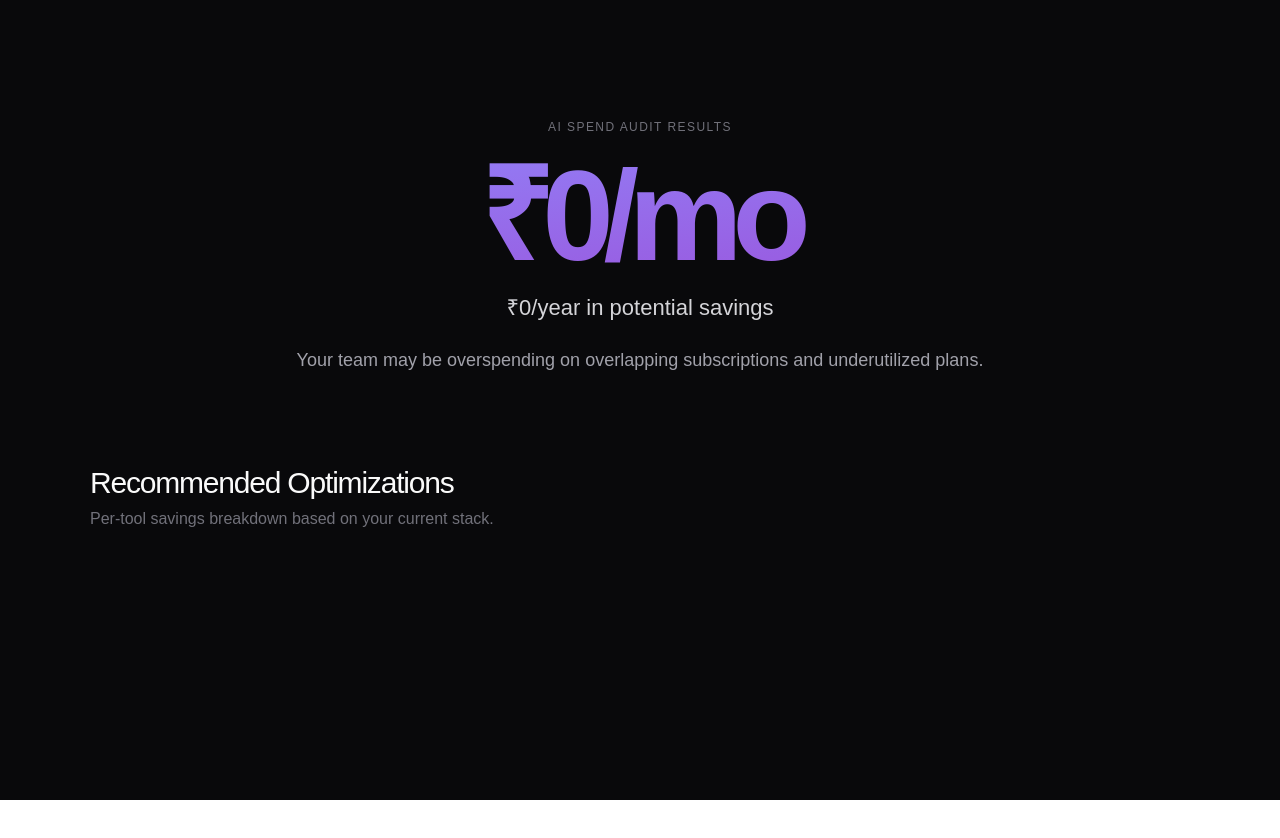
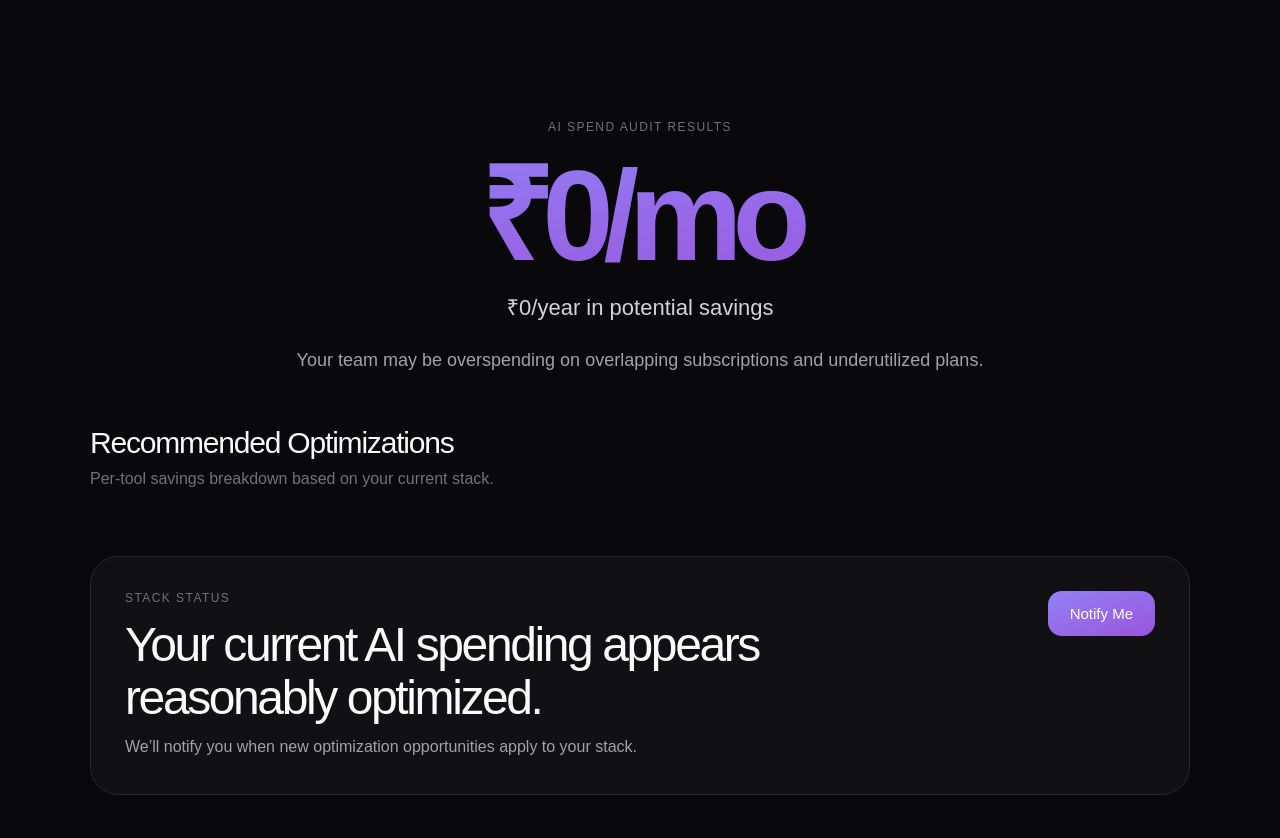
Before and after one commit to irisxvii/burnrate.ai, a Next.js app: page /audit/results in a window 1280 px wide. Shown: the top 838 px of the page. Before the commit the page ends 800 px from the top, so only its background shows below. Built offline with nearby package versions, Linux system fonts and the light colour scheme.

Commit message:
feat: add optimized card for lower spending in results page

```diff
--- a/src/app/audit/results/page.module.css
+++ b/src/app/audit/results/page.module.css
@@ -12,7 +12,7 @@
 
 .hero {
   text-align: center;
-  margin-bottom: 90px;
+  margin-bottom: 50px;
 }
 
 .label {
@@ -145,7 +145,7 @@
 }
 
 .cta {
-  margin-top: 80px;
+  margin-top: 40px;
 }
 
 .ctaCard {
@@ -191,6 +191,17 @@
   );
 }
 
+.optimizedCard {
+  align-items: flex-start;
+  gap: 24px;
+}
+
+.optimizedCard p:last-child {
+  color: #a1a1aa;
+  margin-top: 10px;
+  line-height: 1.6;
+}
+
 @media (max-width: 768px) {
   .ctaCard {
     flex-direction: column;
--- a/src/app/audit/results/page.tsx
+++ b/src/app/audit/results/page.tsx
@@ -95,7 +95,7 @@ export default function AuditResultsPage() {
           </div>
         </section>
 
-        {totalMonthlySavings >= 4000 && (
+        {totalMonthlySavings >= 8500 && (
           <section className={styles.cta}>
             <div className={styles.ctaCard}>
               <div>
@@ -111,6 +111,25 @@ export default function AuditResultsPage() {
             </div>
           </section>
         )}
+
+        {totalMonthlySavings < 8500 && (
+        <section className={styles.cta}>
+          <div className={`${styles.ctaCard} ${styles.optimizedCard}`}>
+            <div>
+              <p className={styles.ctaLabel}>
+                STACK STATUS
+              </p>
+              <h2>
+                Your current AI spending appears reasonably optimized.
+              </h2>
+              <p>We’ll notify you when new optimization opportunities apply to your stack.</p>
+            </div>
+            <button className={styles.ctaBtn}>
+              Notify Me
+            </button>
+          </div>
+        </section>
+      )}
       </div>
     </main>
   );
```
